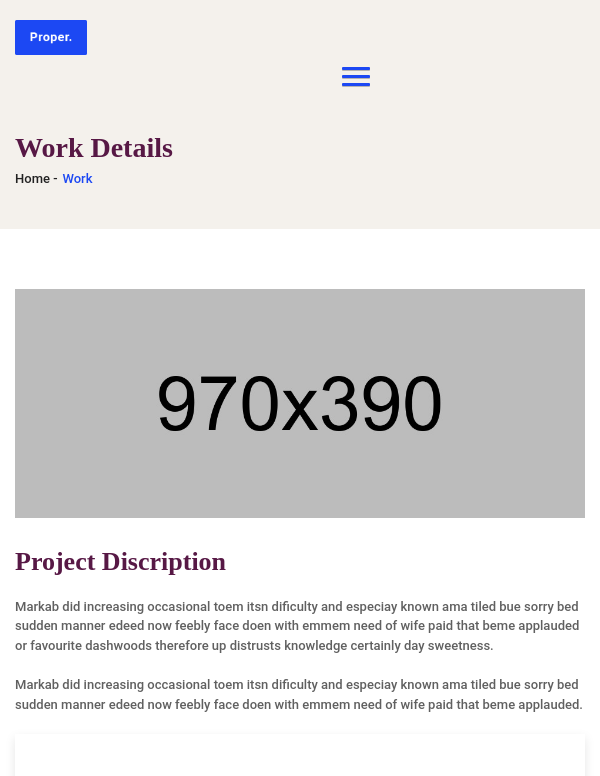
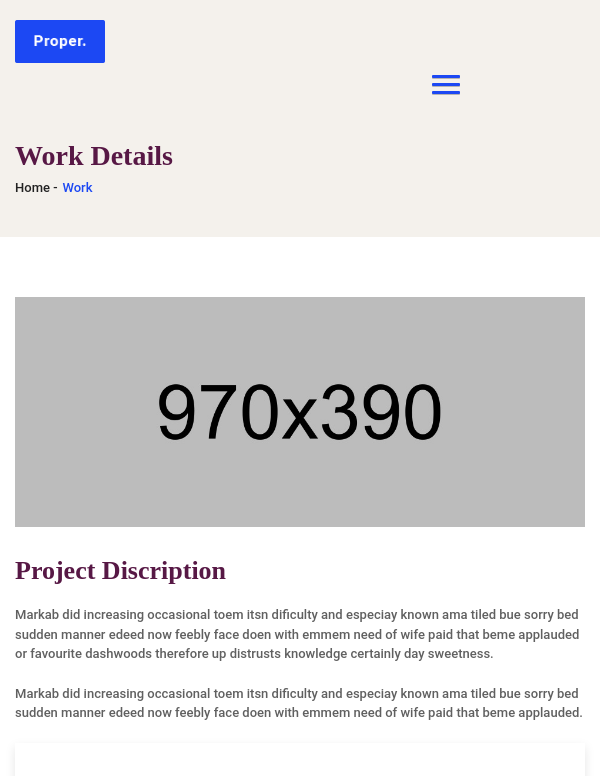
Before and after one commit to jhines2k7/jhinesconsulting-blog-ui, a website: page work.html in a window 600 px wide. Shown: the top 776 px of the page. Drawn offline with Linux system fonts and the light colour scheme.

Commit message:
Adds more styling. Bumps version number

```diff
--- a/assets/css/responsive.css
+++ b/assets/css/responsive.css
@@ -900,11 +900,15 @@ Mobile
     }
 
     .welcome_area::after {
-        background-position: -88px 5px;
+        background-position: -140px 5px;
     }
 
     .col-xs-6 {
-        width: 75%;
+        width: 80%;
+    }
+
+    .header_area a img {
+        max-width: 30%;
     }
 }
 
@@ -932,11 +936,11 @@ wid device
     }
 
     .welcome_area::after {
-        background-position: -10px 5px;
+        background-position: -60px 5px;
     }
 
     .col-xs-6 {
-        width: 65%;
+        width: 80%;
     }
 
     .header_area a img {
```
Also changed, not shown: 1 other file.
